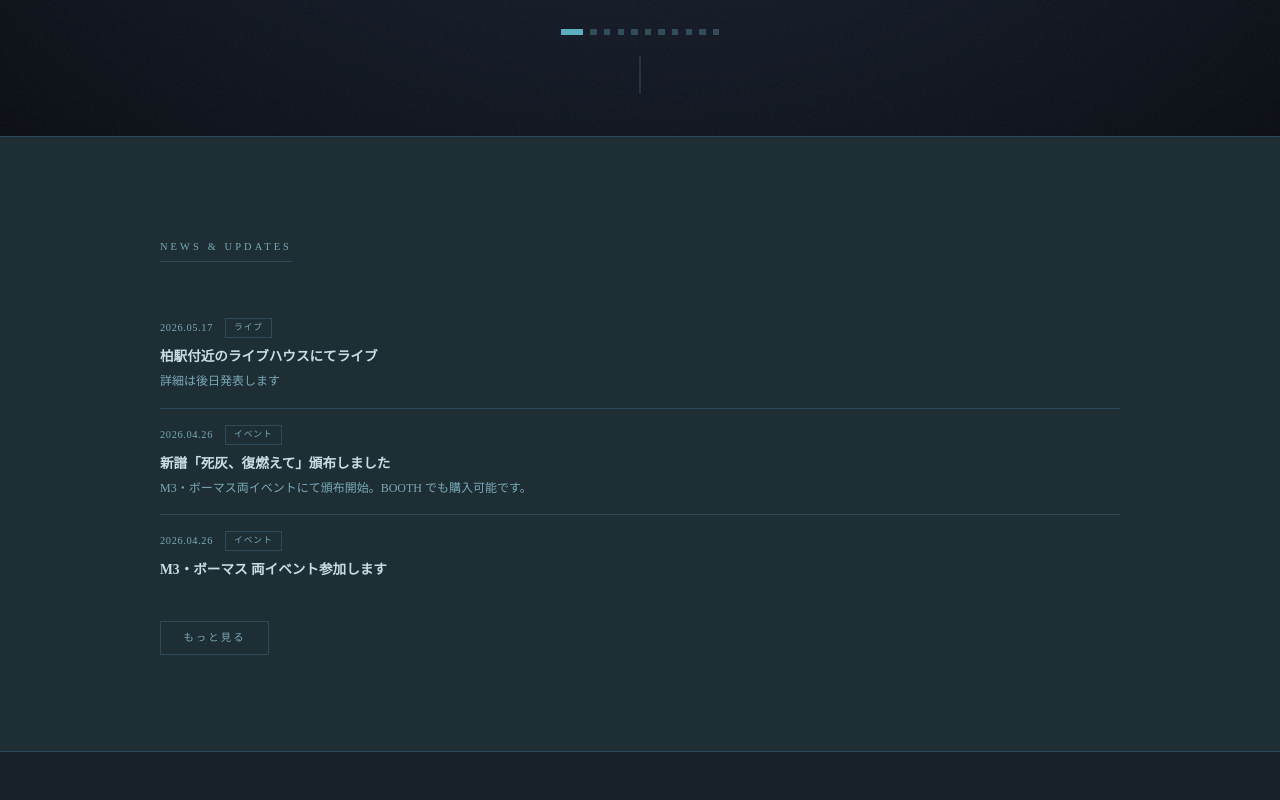
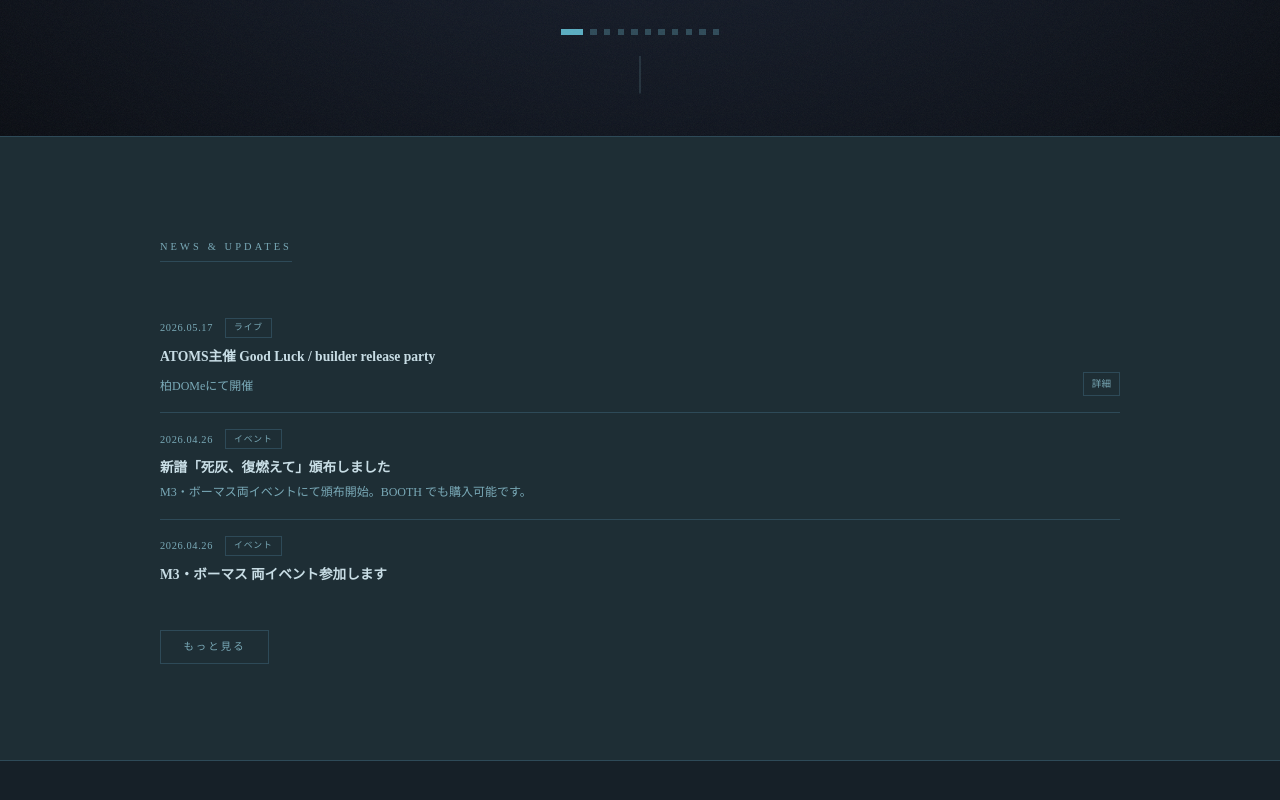
Before and after one commit to toro53/toro53-mochimochiUsagiParade, a Next.js app: page / in a window 1280 px wide. Shown: the part 664-1464 px from the top of the page. Built offline with nearby package versions, Linux system fonts and the light colour scheme; a web font is replaced by a local one.

Commit message:
feat(News): 2026.05.17ライブイベント詳細情報を追加、詳細ボタン実装

```diff
--- a/src/components/News.tsx
+++ b/src/components/News.tsx
@@ -6,8 +6,9 @@ const newsItems = [
   {
     date: "2026.05.17",
     tag: "ライブ",
-    title: "柏駅付近のライブハウスにてライブ",
-    description: "詳細は後日発表します",
+    title: "ATOMS主催 Good Luck / builder release party",
+    description: "柏DOMeにて開催",
+    link: "https://x.com/mochiusaparade/status/2046433599264903264?s=20",
   },
   {
     date: "2026.04.26",
@@ -65,11 +66,23 @@ export default function News() {
               <p className="text-[0.85rem] font-bold text-fg m-0 leading-relaxed">
                 {item.title}
               </p>
-              {item.description && (
-                <p className="text-[0.75rem] text-fg-muted m-0 leading-relaxed mt-1">
-                  {item.description}
-                </p>
-              )}
+              <div className="flex justify-between items-end gap-3 mt-1">
+                {item.description && (
+                  <p className="text-[0.75rem] text-fg-muted m-0 leading-relaxed flex-1">
+                    {item.description}
+                  </p>
+                )}
+                {item.link && (
+                  <a
+                    href={item.link}
+                    target="_blank"
+                    rel="noopener noreferrer"
+                    className="text-[0.6rem] border border-border text-fg-muted px-2 py-1 text-center hover:border-fg hover:text-fg transition-colors whitespace-nowrap"
+                  >
+                    詳細
+                  </a>
+                )}
+              </div>
             </article>
           ))}
         </div>
```
